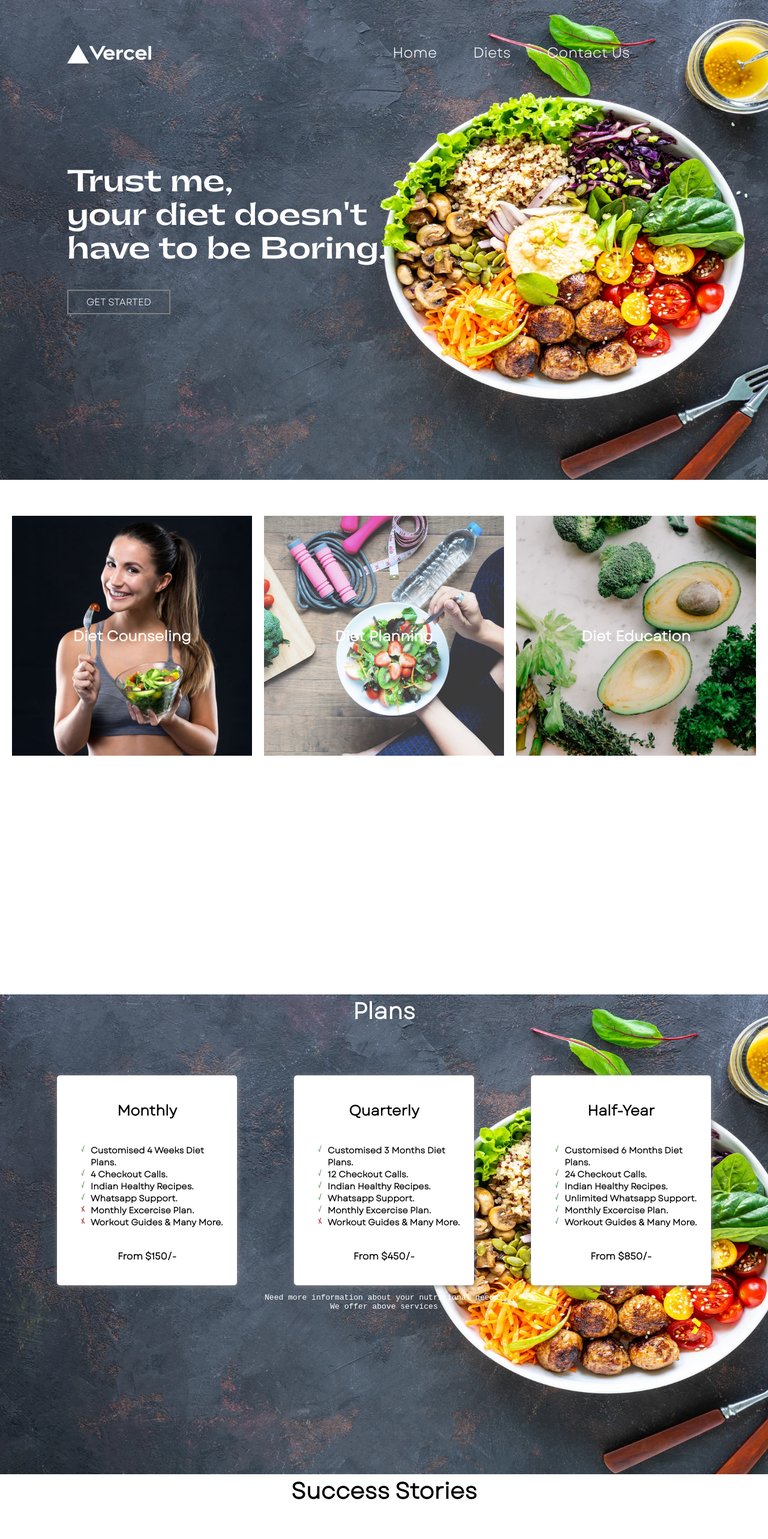
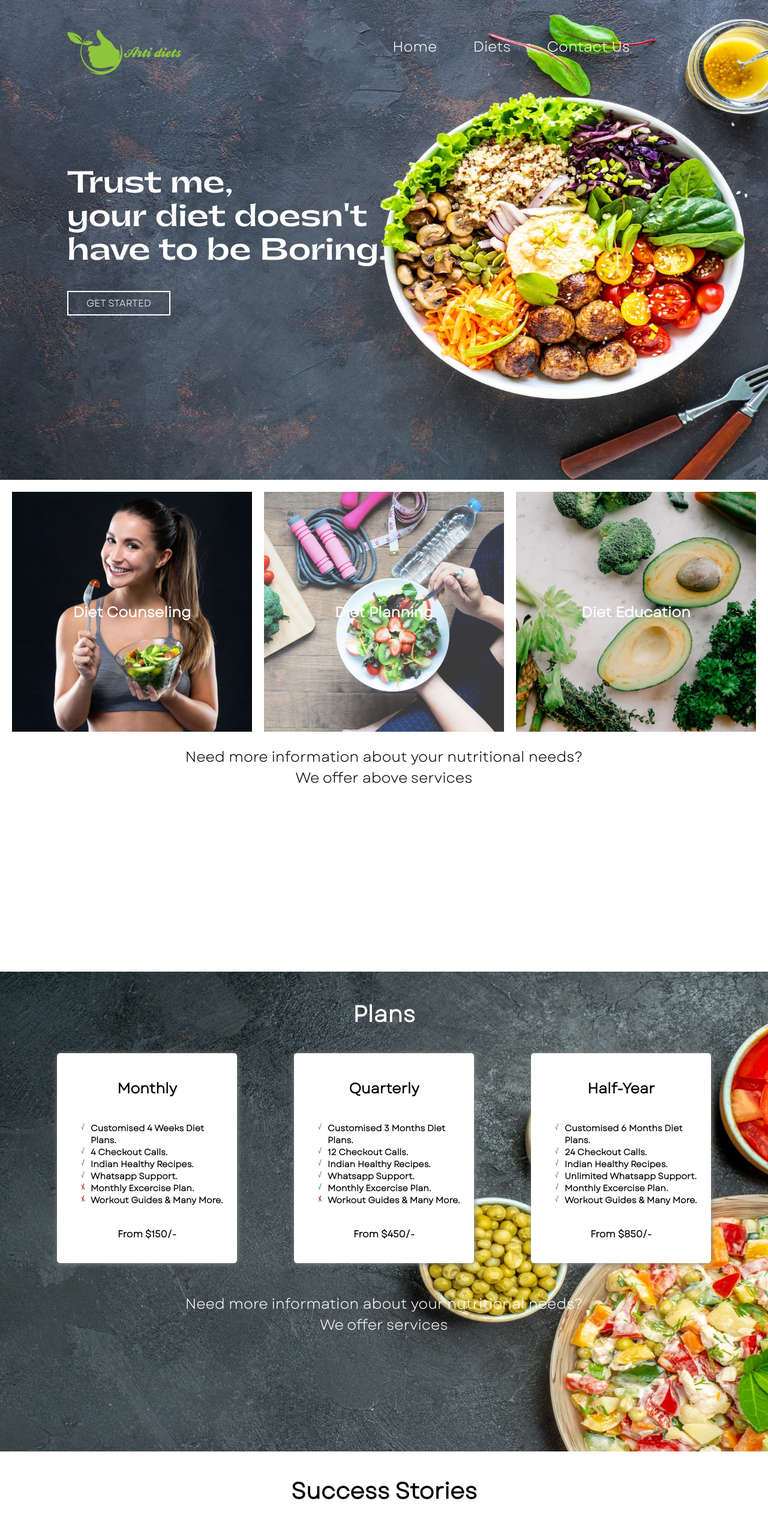
Before and after one commit to chiragbairwa/health-app, a Next.js app: page / in a window 1280 px wide. Shown: the top 2566 px of the page at 60% size. Built offline with nearby package versions, Linux system fonts and the light colour scheme.

Commit message:
sample logo + Some changes

```diff
--- a/pages/clients.js
+++ b/pages/clients.js
@@ -1,5 +1,3 @@
-import Image from 'next/image'
-
 export default function Clients() {
   return (
     <div className="clients">
--- a/pages/index.js
+++ b/pages/index.js
@@ -13,8 +13,9 @@ export default function Main() {
   return (
     <>
       <Head>
-        <title>Create Next App</title>
+        <title>Dietitian Arti | Finest Diets</title>
         <meta name="description" content="Generated by create next app" />
+        <meta name="viewport" content="width=device-width, initial-scale=1.0" />
         <link rel="icon" href="/favicon.ico" />
       </Head>
       <div className="fullpage ">
--- a/pages/plans.js
+++ b/pages/plans.js
@@ -48,7 +48,7 @@ export default function Plans() {
       </div>
 
       <pre align="center">{`Need more information about your nutritional needs?
-We offer above services`}</pre>
+We offer services`}</pre>
     </div>
   )
 }
--- a/pages/welcome.js
+++ b/pages/welcome.js
@@ -3,12 +3,7 @@ export default function Welcome() {
     <>
       <header className="header">
         {/* LOGO */}
-        <svg width="140" height="40" viewBox="0 0 283 64" fill="none">
-          <path
-            d="M141.04 16c-11.04 0-19 7.2-19 18s8.96 18 20 18c6.67 0 12.55-2.64 16.19-7.09l-7.65-4.42c-2.02 2.21-5.09 3.5-8.54 3.5-4.79 0-8.86-2.5-10.37-6.5h28.02c.22-1.12.35-2.28.35-3.5 0-10.79-7.96-17.99-19-17.99zm-9.46 14.5c1.25-3.99 4.67-6.5 9.45-6.5 4.79 0 8.21 2.51 9.45 6.5h-18.9zM248.72 16c-11.04 0-19 7.2-19 18s8.96 18 20 18c6.67 0 12.55-2.64 16.19-7.09l-7.65-4.42c-2.02 2.21-5.09 3.5-8.54 3.5-4.79 0-8.86-2.5-10.37-6.5h28.02c.22-1.12.35-2.28.35-3.5 0-10.79-7.96-17.99-19-17.99zm-9.45 14.5c1.25-3.99 4.67-6.5 9.45-6.5 4.79 0 8.21 2.51 9.45 6.5h-18.9zM200.24 34c0 6 3.92 10 10 10 4.12 0 7.21-1.87 8.8-4.92l7.68 4.43c-3.18 5.3-9.14 8.49-16.48 8.49-11.05 0-19-7.2-19-18s7.96-18 19-18c7.34 0 13.29 3.19 16.48 8.49l-7.68 4.43c-1.59-3.05-4.68-4.92-8.8-4.92-6.07 0-10 4-10 10zm82.48-29v46h-9V5h9zM36.95 0L73.9 64H0L36.95 0zm92.38 5l-27.71 48L73.91 5H84.3l17.32 30 17.32-30h10.39zm58.91 12v9.69c-1-.29-2.06-.49-3.2-.49-5.81 0-10 4-10 10V51h-9V17h9v9.2c0-5.08 5.91-9.2 13.2-9.2z"
-            fill="white"
-          />
-        </svg>
+        <img src="logo.png" alt="logo" />
 
         {/* Navbar */}
         <nav className="navbar">
--- a/styles/globals.css
+++ b/styles/globals.css
@@ -18,7 +18,6 @@ body {
   margin: 0;
   font-family: 'Garet';
   color: white;
-  /* background-color: lightgreen; */
 }
 a {
   color: inherit;
@@ -26,6 +25,7 @@ a {
 }
 * {
   box-sizing: border-box;
+  font-family: 'Garet';
 }
 
 .fullpage {
@@ -37,9 +37,15 @@ a {
   background-size: cover;
   background-position: center;
 }
+
 .heading {
   font-size: 38px;
   font-weight: bold;
-  /* color: green; */
   text-align: center;
 }
+
+@media only screen and (max-width: 786px) {
+  .fullpage:first-child {
+    background-position: right;
+  }
+}
--- a/styles/homepage.css
+++ b/styles/homepage.css
@@ -1,10 +1,11 @@
 /* Header */
 .header {
-  padding-top: 50px;
+  padding-top: 10px;
   margin: 0 0 0 7rem;
 }
 .navbar {
   float: right;
+  padding-top: 30px;
 }
 .navbar a {
   padding: 7px 30px;
@@ -14,23 +15,45 @@
 .navbar a:hover {
   color: yellow;
 }
+
 .navbar:last-child {
   margin-right: 200px;
 }
 
 /* Welcome */
 .welcome {
-  margin: 10rem 0 0 7rem;
+  margin: 8rem 0 0 7rem;
 }
 .welcome pre {
   font-family: 'Gatwick';
   font-size: 48px;
 }
 .welcome-btn {
-  border: 2px solid grey;
+  border: 2px solid white;
   padding: 7px 30px;
   margin-right: 40px;
 }
 .welcome-btn:hover {
-  background-color: grey;
+  background-color: gray;
 }
+
+@media only screen and (max-width: 768px) {
+  .header {
+    margin-left: 2rem;
+  }
+  .navbar {
+    visibility: hidden;
+  }
+  /* Welcome */
+  .welcome {
+    margin: 10rem 0 0 2rem;
+    z-index: 3;
+  }
+
+  .welcome pre {
+    font-size: 28px;
+  }
+  .welcome-btn {
+    margin-top: 100px;
+  }
+}
--- a/styles/plans.css
+++ b/styles/plans.css
@@ -1,14 +1,15 @@
 /* Plans */
 .plans {
-  background-image: url(../public/bg.webp);
+  background-image: url(../public/bg1.webp);
   height: 100vh;
   background-size: cover;
+  padding-top: 5px;
 }
 .plans div {
   display: flex;
   align-items: center;
   justify-content: space-evenly;
-  margin-top: 40px;
+  /* padding-top: 40px; */
 }
 
 .plan-card {
@@ -22,9 +23,6 @@
   flex-direction: column;
   background-color: white;
   box-shadow: 1px 1px 10px #888888;
-}
-.plan-card:hover {
-  background-color: lightgreen;
 }
 
 .plan-card p {
@@ -48,3 +46,8 @@
 .plan-card a:hover {
   background-color: lightgreen;
 }
+
+.plans pre {
+  margin-top: 50px;
+  font-size: 24px;
+}
--- a/styles/services.css
+++ b/styles/services.css
@@ -1,11 +1,10 @@
 /* Services */
 .services {
-  /* padding-bottom: 100px; */
   height: 100vh;
 }
 .services div {
   display: flex;
-  margin-top: 20px;
+  /* padding-top: 20px; */
   justify-content: space-evenly;
 }
 
@@ -19,23 +18,28 @@
   transition: color 0.15s ease, border-color 0.15s ease;
 }
 
-.diet-counselling {
-  background-image: url('../public/diet-counselling.jpg');
+.diet-counselling,
+.diet-planning,
+.diet-education {
   background-position: center;
   background-size: cover;
 }
+.diet-counselling {
+  background-image: url('../public/diet-counselling.jpg');
+}
 .diet-planning {
   background-image: url('../public/diet-planning.jpg');
-  background-position: center;
-  background-size: cover;
 }
 .diet-education {
   background-image: url('../public/diet-education.jpg');
-  background-position: center;
-  background-size: cover;
 }
 .diet-counselling:hover,
 .diet-education:hover,
 .diet-planning:hover {
   border: 3px solid black;
 }
+
+.services pre {
+  color: black;
+  font-size: 24px;
+}
```
Also changed, not shown: public/logo.png (added).
